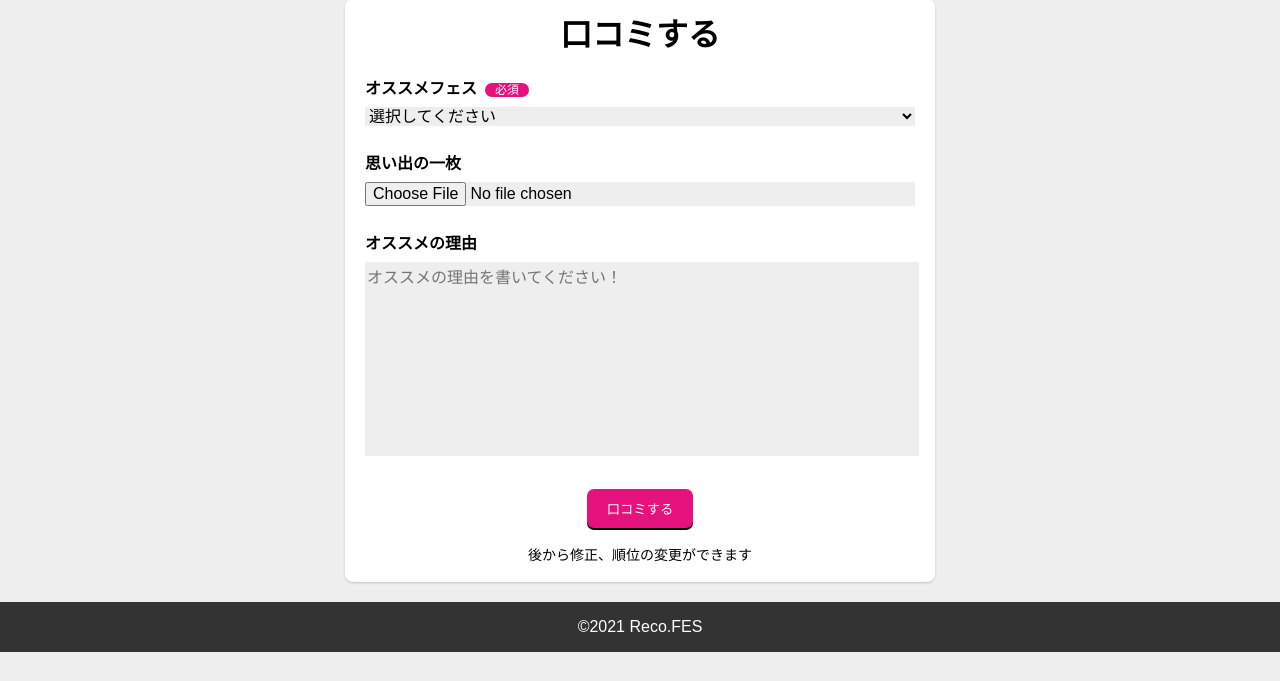
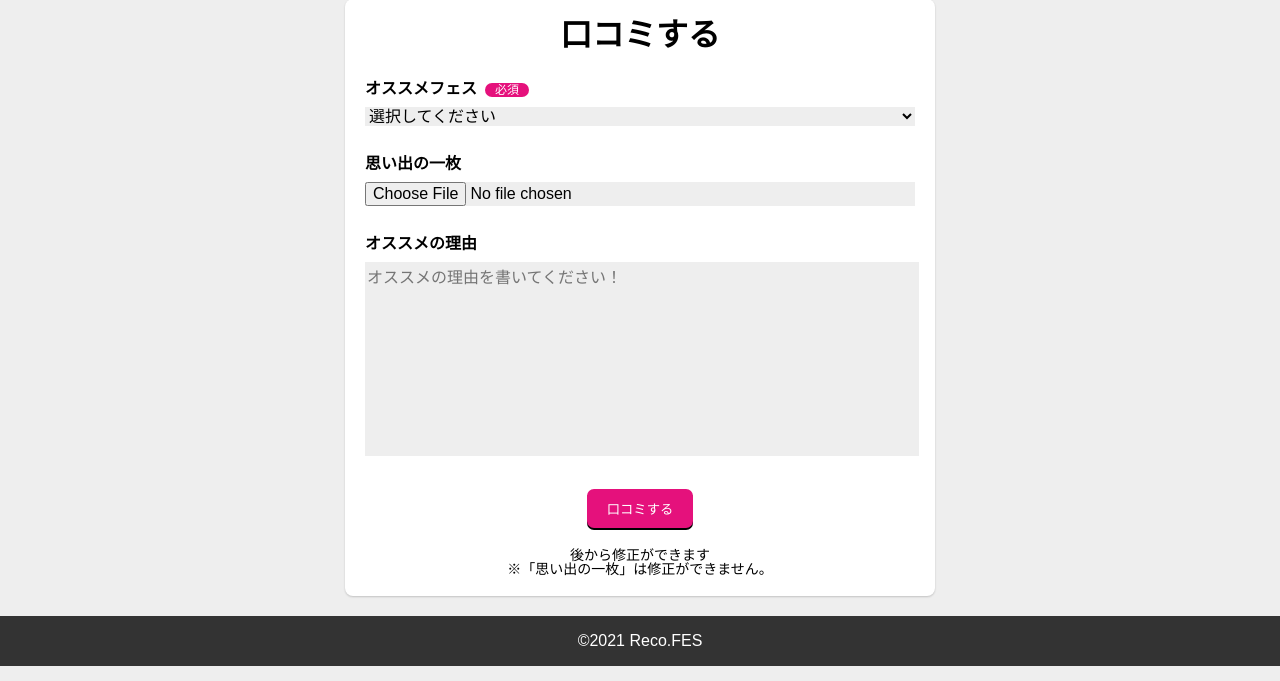
Before and after one commit to Kuma-inataku/portfolio-php-recofes, a PHP site: page /my_project/review/review.php in a window 1280 px wide. Shown: the part 119-800 px from the top of the page. Run offline with PHP 8.4, Linux system fonts and the light colour scheme; the visitor is signed in with stand-in values (Sample User, id 1); data that the repository does not hold is empty; some libraries are stand-ins or nearby versions.

Commit message:
[add]口コミ画面注意書き変更

```diff
--- a/dbconnect.php
+++ b/dbconnect.php
@@ -1,10 +1,14 @@
 <?php
 //例外処理
+
+//本番環境用データベース情報
 try{
   $db = new PDO('mysql:dbname=heroku_805ca66e29a361b; host=us-cdbr-east-03.cleardb.com; charset=utf8','b631d197289086','4f34bddb');
 }catch(PDOException $e){
   print('DB接続エラー：' . $e->getMessage());
 }
+
+//ローカル環境データベース情報
 // try{
 //   $db = new PDO('mysql:dbname=my_project; host=localhost; port=8889;charset=utf8','root','root');
 // }catch(PDOException $e){
--- a/review/review.php
+++ b/review/review.php
@@ -180,7 +180,8 @@ if(!empty($_POST)){
             </div>
             <div class="go_review">
               <input type="submit" value="口コミする" />
-              <p class="">後から修正、順位の変更ができます</p>
+              <p class="">後から修正ができます</p>
+              <p class="">※「思い出の一枚」は修正ができません。</p>
             </div>
           </form>
         </div>
```
Also changed, not shown: review_picture/20210219085133IMG_7503.jpg (added), review_picture/20210219085717IMG_1723_Original.jpg (added).
